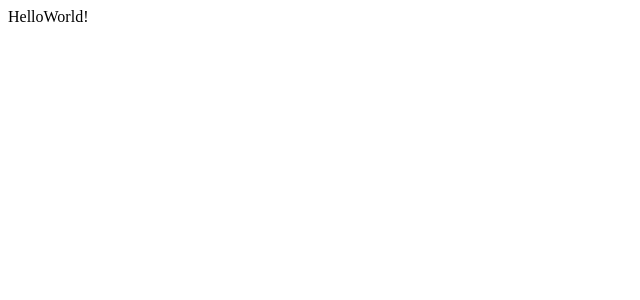
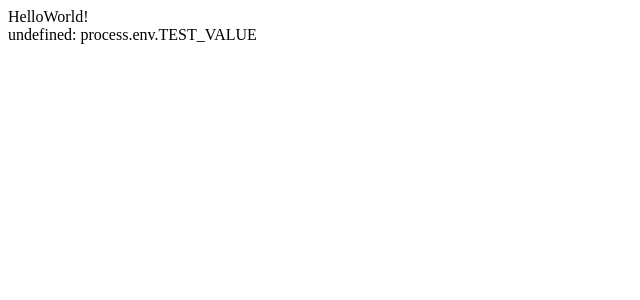
Before and after one commit to pandaulait/nuxt-simple-project, a Nuxt app: page / in a window 1280 px wide. Shown: the top 300 px of the page, without its empty margins (0-640 px from the left). Built offline with nearby package versions, Linux system fonts and the light colour scheme.

Commit message:
update process.env

```diff
--- a/nuxt.config.js
+++ b/nuxt.config.js
@@ -50,5 +50,8 @@ export default {
 
   // Build Configuration: https://go.nuxtjs.dev/config-build
   build: {
+  },
+  env: {
+    TEST_VALUE: process.env.TEST_VALUE,
   }
 }
--- a/package.json
+++ b/package.json
@@ -13,6 +13,8 @@
   "dependencies": {
     "@nuxtjs/axios": "^5.13.6",
     "core-js": "^3.15.1",
+    "cross-env": "^7.0.3",
+    "dotenv": "^14.2.0",
     "nuxt": "^2.15.7"
   },
   "devDependencies": {
--- a/pages/index.vue
+++ b/pages/index.vue
@@ -1,9 +1,20 @@
 <template>
   <div>
     HelloWorld!
+    <div v-if="testValue">
+      {{ testValue }}
+    </div>
+    <div v-else>
+      undefined: process.env.TEST_VALUE
+    </div>
   </div>
 </template>
 <script>
 export default {
+  data() {
+    return {
+      testValue: process.env.TEST_VALUE
+    }
+  }
 };
 </script>
```
Also changed, not shown: 1 other file (tests, documents, lock files or other folders).
